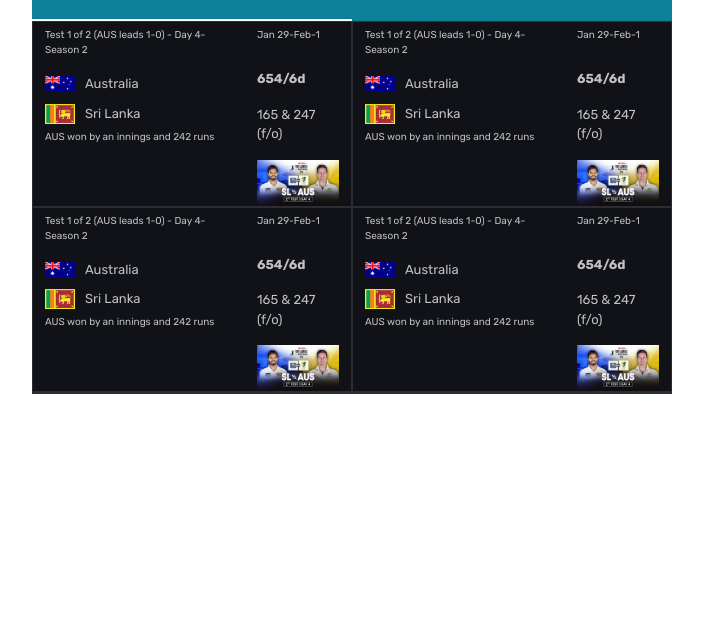
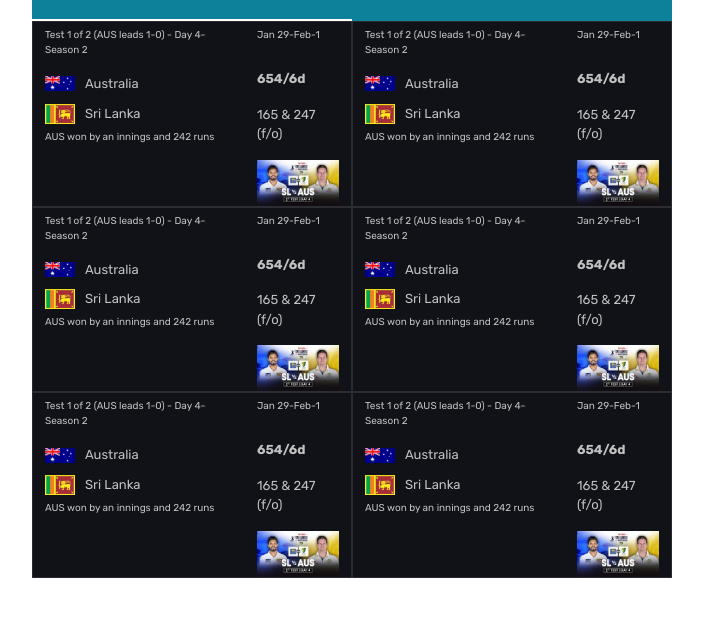
Before and after one commit to m-ahsanbaloch/cricket-match, a plain HTML site: page index.html in a window 1280 px wide. Shown: the part 109-726 px from the top of the page, without its empty margins (288-991 px from the left). Drawn offline with nearby package versions, Linux system fonts and the light colour scheme.

Commit message:
completed

```diff
--- a/app.js
+++ b/app.js
@@ -154,3 +154,25 @@ inRight[3].innerHTML = `<p class="status">${matches.match4.date}</p>
 <p class="rightP">${matches.match4.team2.sriLanka} </p>
 <img src="${matches.match4.play}">`
 // ======MAtch 2============
+// ======MAtch 2============
+inLeft[4].innerHTML = `<p class="status">${matches.match5.season}</p>
+<div class="names"><img class="countryImg" src="${matches.match5.team1.image}"><p>${matches.match5.team1.name} </p> </div>
+<div class="names"><img class="countryImg" src="${matches.match5.team2.image}"><p>${matches.match5.team2.name} </p> </div>
+<div class="status"><p>${matches.match5.status}</p></div>`;
+console.log(inRight[4])
+inRight[4].innerHTML = `<p class="status">${matches.match5.date}</p>
+<p class="rightP">${matches.match5.team1.australia} </p>
+<p class="rightP">${matches.match5.team2.sriLanka} </p>
+<img src="${matches.match5.play}">`
+// ======MAtch 2============
+// ======MAtch 2============
+inLeft[5].innerHTML = `<p class="status">${matches.match6.season}</p>
+<div class="names"><img class="countryImg" src="${matches.match6.team1.image}"><p>${matches.match6.team1.name} </p> </div>
+<div class="names"><img class="countryImg" src="${matches.match6.team2.image}"><p>${matches.match6.team2.name} </p> </div>
+<div class="status"><p>${matches.match6.status}</p></div>`;
+console.log(inRight[5])
+inRight[5].innerHTML = `<p class="status">${matches.match6.date}</p>
+<p class="rightP">${matches.match6.team1.australia} </p>
+<p class="rightP">${matches.match6.team2.sriLanka} </p>
+<img src="${matches.match6.play}">`
+// ======MAtch 2============
--- a/index.html
+++ b/index.html
@@ -68,8 +68,26 @@
                 </div>
             </div>
         </div>
-        <div class="col-12 col-sm-12 col-md-6 col-lg-6 col-xl-6 col-xxl-6 seet"></div>
-        <div class="col-12 col-sm-12 col-md-6 col-lg-6 col-xl-6 col-xxl-6 seet"></div>
+        <div class="col-12 col-sm-12 col-md-6 col-lg-6 col-xl-6 col-xxl-6 seet">
+            <div class="row cards">
+                <div class="col-8 inLeft">
+
+                </div>
+                <div class="col-4 inRight">
+
+                </div>
+            </div>
+        </div>
+        <div class="col-12 col-sm-12 col-md-6 col-lg-6 col-xl-6 col-xxl-6 seet">
+            <div class="row cards">
+                <div class="col-8 inLeft">
+
+                </div>
+                <div class="col-4 inRight">
+
+                </div>
+            </div>
+        </div>
      </div>
     <!-- ================"MAth1"============ -->
 
```
